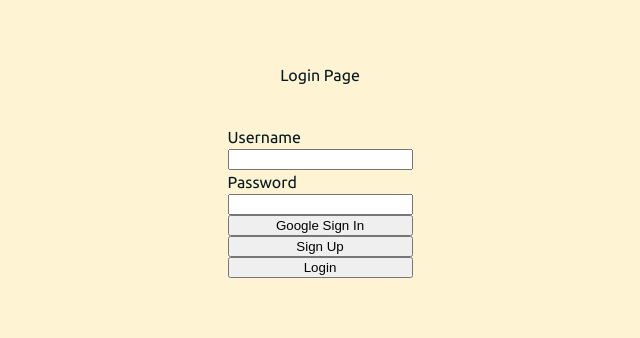
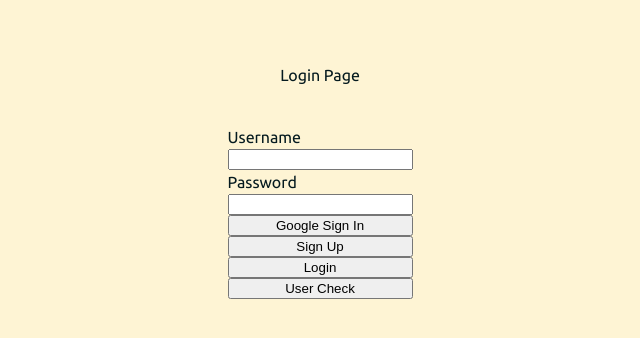
Before and after one commit to dnguyen130/stepahead, a React (Vite) app: page / in a window 1280 px wide. Shown: the top 338 px of the page, without its empty margins (320-960 px from the left). Built offline with nearby package versions, Linux system fonts and the light colour scheme; no server answers.

Commit message:
protected routes + loading transitions

```diff
--- a/src/App.tsx
+++ b/src/App.tsx
@@ -17,8 +17,14 @@ const AnimatedOutlet = (): ReactElement => {
 }
 
 export default function App(): ReactElement {
-  const { theme, currentUser, setCurrentUser, loading, setLoading } =
-    useMyContext()
+  const {
+    theme,
+    currentUser,
+    setCurrentUser,
+    loading,
+    setLoading,
+    setInitialLoad,
+  } = useMyContext()
   const location = useLocation()
   const navigate = useNavigate()
 
@@ -29,6 +35,16 @@ export default function App(): ReactElement {
           uid: user.uid,
           name: user.displayName !== null ? user.displayName : '',
         })
+        setLoading(true)
+        if (location.pathname === '/' || location.pathname === '/signup') {
+          navigate('/dashboard')
+        }
+        const timer = setTimeout(() => {
+          setLoading(false)
+        }, 1000)
+        return () => {
+          clearTimeout(timer)
+        }
       } else if (user == null) {
         setCurrentUser({
           uid: '',
@@ -40,6 +56,8 @@ export default function App(): ReactElement {
       }
     })
 
+    setInitialLoad(true)
+
     const timer = setTimeout(() => {
       setLoading(false)
     }, 1000)
@@ -50,12 +68,12 @@ export default function App(): ReactElement {
 
   return (
     <div className={loading ? 'maincont noscroll' : 'maincont'}>
-      <AnimatePresence>{loading && <Loading />}</AnimatePresence>
-      <AnimatePresence>
-        {currentUser.uid !== '' && (
+      {loading && <Loading />}
+      <AnimatePresence mode="wait">
+        {currentUser.uid !== '' && !loading && (
           <motion.div
             initial={{ opacity: 0 }}
-            animate={{ opacity: currentUser.uid !== '' ? 1 : 0 }}
+            animate={{ opacity: 1 }}
             exit={{ opacity: 0, transitionEnd: { display: 'none' } }}
             transition={{
               type: 'linear',
@@ -82,7 +100,7 @@ export default function App(): ReactElement {
         >
           <section
             className={
-              currentUser.uid !== ''
+              currentUser.uid !== '' && !loading
                 ? `container-${theme}`
                 : `logincontainer-${theme}`
             }
--- a/src/components/shared/loading/index.tsx
+++ b/src/components/shared/loading/index.tsx
@@ -1,14 +1,15 @@
 import { ReactElement } from 'react'
-import { motion } from 'framer-motion'
+import { AnimatePresence, motion } from 'framer-motion'
 import { useMyContext } from '@/utils/provider'
 
 export default function Loading(): ReactElement {
-  const { loading } = useMyContext()
+  const { initialLoad } = useMyContext()
 
   return (
+    <AnimatePresence mode="wait" initial={initialLoad}>
       <motion.div
-      initial={{ opacity: 1 }}
-      animate={{ opacity: loading ? 1 : 0 }}
+        initial={{ opacity: 0 }}
+        animate={{ opacity: 1 }}
         exit={{ opacity: 0, transitionEnd: { display: 'none' } }}
         transition={{
           type: 'linear',
@@ -18,5 +19,6 @@ export default function Loading(): ReactElement {
       >
         loading
       </motion.div>
+    </AnimatePresence>
   )
 }
--- a/src/routes/login/index.tsx
+++ b/src/routes/login/index.tsx
@@ -1,10 +1,12 @@
 import { SignInWithGoogle, LogInWithEmail } from '@/utils/functions'
 import { ReactElement, useState } from 'react'
 import { useNavigate } from 'react-router-dom'
-import { User } from 'firebase/auth'
+import { AnimatePresence, motion } from 'framer-motion'
+import { useMyContext } from '@/utils/provider'
 
 export default function Login(): ReactElement {
   const navigate = useNavigate()
+  const { currentUser, loading } = useMyContext()
   const [loginCredentials, setLoginCredentials] = useState({
     email: '',
     password: '',
@@ -12,7 +14,10 @@ export default function Login(): ReactElement {
 
   const GoogleSignIn = async (): Promise<void> => {
     const res = await SignInWithGoogle()
-    // Figure out how to route on successful sign in
+    // Only a successful login will return an object
+    if (typeof res === 'object') {
+      navigate('/dashboard')
+    }
   }
 
   const NavigateToSignUp = (): void => {
@@ -22,14 +27,27 @@ export default function Login(): ReactElement {
   const Login = async (): Promise<void> => {
     const loginEmail = loginCredentials.email
     const loginPassword = loginCredentials.password
-    await LogInWithEmail({
+    const res = await LogInWithEmail({
       email: loginEmail,
       password: loginPassword,
     })
+    if (typeof res === 'object') {
+      navigate('dashboard')
+    }
   }
 
   return (
-    <div className="login">
+    <AnimatePresence mode="wait">
+      {!loading && (
+        <motion.div
+          className="login"
+          initial={{ opacity: 1 }}
+          exit={{ opacity: 0, transitionEnd: { display: 'none' } }}
+          transition={{
+            type: 'linear',
+            duration: 0.2,
+          }}
+        >
           <div>Login Page</div>
           <div className="inputcont">
             <label htmlFor="email">Username</label>
@@ -37,7 +55,10 @@ export default function Login(): ReactElement {
               id="email"
               type="email"
               onChange={(e) => {
-            setLoginCredentials({ ...loginCredentials, email: e.target.value })
+                setLoginCredentials({
+                  ...loginCredentials,
+                  email: e.target.value,
+                })
               }}
             />
             <label htmlFor="password">Password</label>
@@ -54,7 +75,16 @@ export default function Login(): ReactElement {
             <button onClick={GoogleSignIn}>Google Sign In</button>
             <button onClick={NavigateToSignUp}>Sign Up</button>
             <button onClick={Login}>Login</button>
+            <button
+              onClick={() => {
+                console.log(currentUser)
+              }}
+            >
+              User Check
+            </button>
           </div>
-    </div>
+        </motion.div>
+      )}
+    </AnimatePresence>
   )
 }
--- a/src/routes/profile/index.tsx
+++ b/src/routes/profile/index.tsx
@@ -1,9 +1,13 @@
 import { SignOut } from '@/utils/functions'
 import { ReactElement } from 'react'
+import { useNavigate } from 'react-router-dom'
 
 export default function Profile(): ReactElement {
+  const navigate = useNavigate()
+
   const SignOutAndRedirect = async (): Promise<void> => {
     await SignOut()
+    navigate('/')
   }
 
   return (
--- a/src/styles/components/shared/loading.scss
+++ b/src/styles/components/shared/loading.scss
@@ -8,6 +8,7 @@
   display: flex;
   justify-content: center;
   place-items: center;
+  transition: 0.2;
 
   background-color: $bg;
 }
--- a/src/utils/functions.ts
+++ b/src/utils/functions.ts
@@ -74,7 +74,7 @@ const CreateTodo = async ({
 const SignUpWithEmail = async ({
   email,
   password,
-}: SignInProps): Promise<Record<string, any> | unknown> => {
+}: SignInProps): Promise<Record<string, any> | string> => {
   try {
     const res = await createUserWithEmailAndPassword(auth, email, password)
     const user = res.user
@@ -93,17 +93,23 @@ const SignUpWithEmail = async ({
       const errorCode = err.code
       if (errorCode === 'auth/email-already-in-use') {
         alert('Email already in use')
+        return err.code
       } else if (errorCode === 'auth/invalid-email') {
         alert('Invalid Email')
+        return err.code
       } else if (password === '') {
         alert('Invalid Password')
+        return err.code
       } else if (errorCode === 'auth/weak-password') {
         alert('Password must be at least 6 characters')
+        return err.code
       } else {
         console.log(err.message)
+        return err.message
       }
     } else {
       console.log(err)
+      return 'error'
     }
   }
 }
@@ -111,7 +117,7 @@ const SignUpWithEmail = async ({
 const LogInWithEmail = async ({
   email,
   password,
-}: SignInProps): Promise<Record<string, any> | unknown> => {
+}: SignInProps): Promise<Record<string, any> | string> => {
   try {
     const res = await signInWithEmailAndPassword(auth, email, password)
     return res
@@ -120,18 +126,25 @@ const LogInWithEmail = async ({
       const errorCode = err.code
       if (errorCode === 'auth/invalid-email') {
         alert('Invalid Email')
+        return err.code
       } else if (password === '') {
         alert('Invalid Password')
+        return err.code
       } else if (errorCode === 'auth/wrong-password') {
         alert('Incorrect Password')
+        return err.code
       } else {
         console.log(err.message)
+        return err.message
       }
+    } else {
+      console.log(err)
+      return 'error'
     }
   }
 }
 
-const SignInWithGoogle = async (): Promise<Record<string, any> | unknown> => {
+const SignInWithGoogle = async (): Promise<Record<string, any> | string> => {
   try {
     const res = await signInWithPopup(auth, googleProvider)
     const user = res.user
@@ -150,7 +163,7 @@ const SignInWithGoogle = async (): Promise<Record<string, any> | unknown> => {
       return err.code
     } else {
       console.log(err)
-      return err
+      return 'error'
     }
   }
 }
--- a/src/utils/provider.tsx
+++ b/src/utils/provider.tsx
@@ -15,6 +15,8 @@ interface ContextType {
   setCurrentUser: Dispatch<SetStateAction<{ uid: string; name: string }>>
   loading: boolean
   setLoading: Dispatch<SetStateAction<boolean>>
+  initialLoad: boolean
+  setInitialLoad: Dispatch<SetStateAction<boolean>>
 }
 
 const initialStates = {
@@ -26,6 +28,9 @@ const initialStates = {
 
   loading: true,
   setLoading: () => {},
+
+  initialLoad: false,
+  setInitialLoad: () => {},
 }
 
 const Context = createContext<ContextType>(initialStates)
@@ -38,6 +43,7 @@ export function AppProvider({ children }: AppProviderProps): ReactElement {
   const [theme, setTheme] = useState(initialStates.theme)
   const [currentUser, setCurrentUser] = useState(initialStates.currentUser)
   const [loading, setLoading] = useState(initialStates.loading)
+  const [initialLoad, setInitialLoad] = useState(initialStates.initialLoad)
 
   return (
     <Context.Provider
@@ -48,6 +54,8 @@ export function AppProvider({ children }: AppProviderProps): ReactElement {
         setCurrentUser,
         loading,
         setLoading,
+        initialLoad,
+        setInitialLoad,
       }}
     >
       {children}
@@ -56,7 +64,24 @@ export function AppProvider({ children }: AppProviderProps): ReactElement {
 }
 
 export function useMyContext(): ContextType {
-  const { theme, setTheme, currentUser, setCurrentUser, loading, setLoading } =
-    useContext(Context)
-  return { theme, setTheme, currentUser, setCurrentUser, loading, setLoading }
+  const {
+    theme,
+    setTheme,
+    currentUser,
+    setCurrentUser,
+    loading,
+    setLoading,
+    initialLoad,
+    setInitialLoad,
+  } = useContext(Context)
+  return {
+    theme,
+    setTheme,
+    currentUser,
+    setCurrentUser,
+    loading,
+    setLoading,
+    initialLoad,
+    setInitialLoad,
+  }
 }
```
Lines whose indentation alone changed are shown as unchanged.
